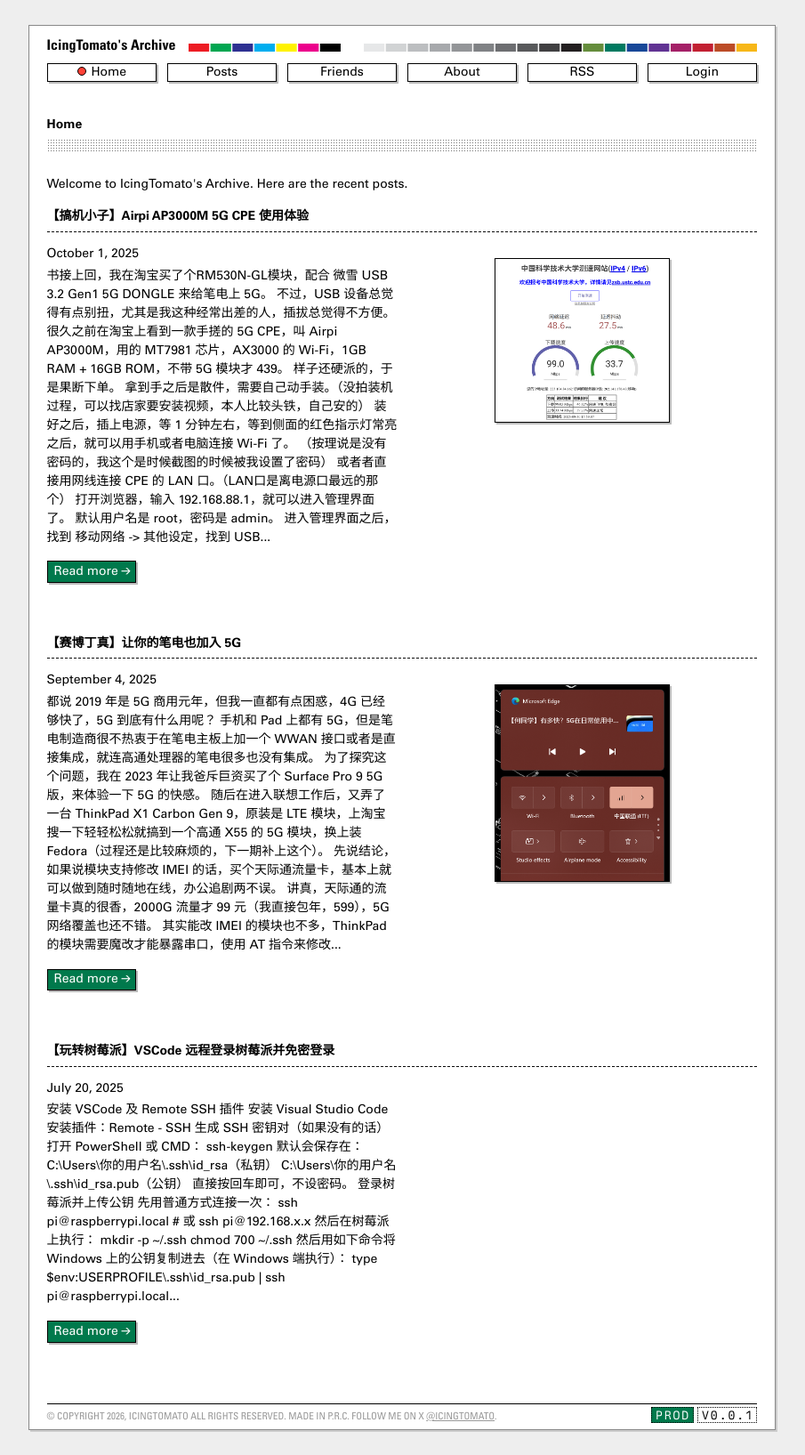
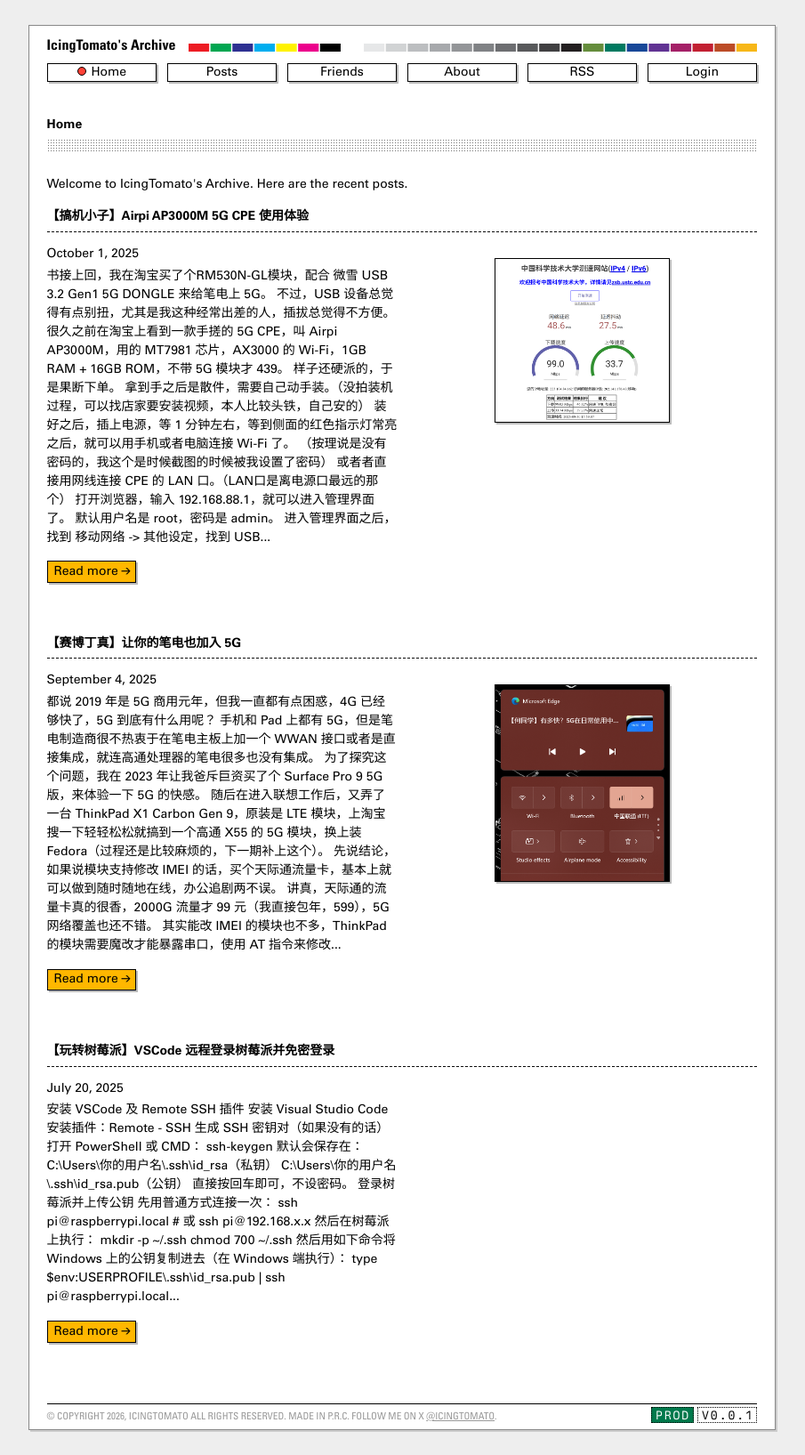
Before and after one commit to IcingTomato/icing.fun, a Jekyll site: the page built from index.html, in a window 1280 px wide. Shown: the whole page at 89% size, without its empty margins (188-1093 px from the left). Built offline with Jekyll 4.4.1, drawn with Linux system fonts in a browser that asks for light colours; nearby versions of some CDN libraries.

Commit message:
Fix: 修复主页按钮颜色

```diff
--- a/index.html
+++ b/index.html
@@ -22,7 +22,7 @@ title: Home
           </p>
           <p>{{ post.content | strip_html | truncatewords: 50 }}</p>
           <p>
-            <a class="btn-classic white bg-dark-green" href="{{ post.url }}">Read more →</a>
+            <a class="btn-classic black bg-gold" href="{{ post.url }}">Read more →</a>
           </p>
         </div>
         <div class="column col-6 col-sm-12 col-md-12 mb3">
```
